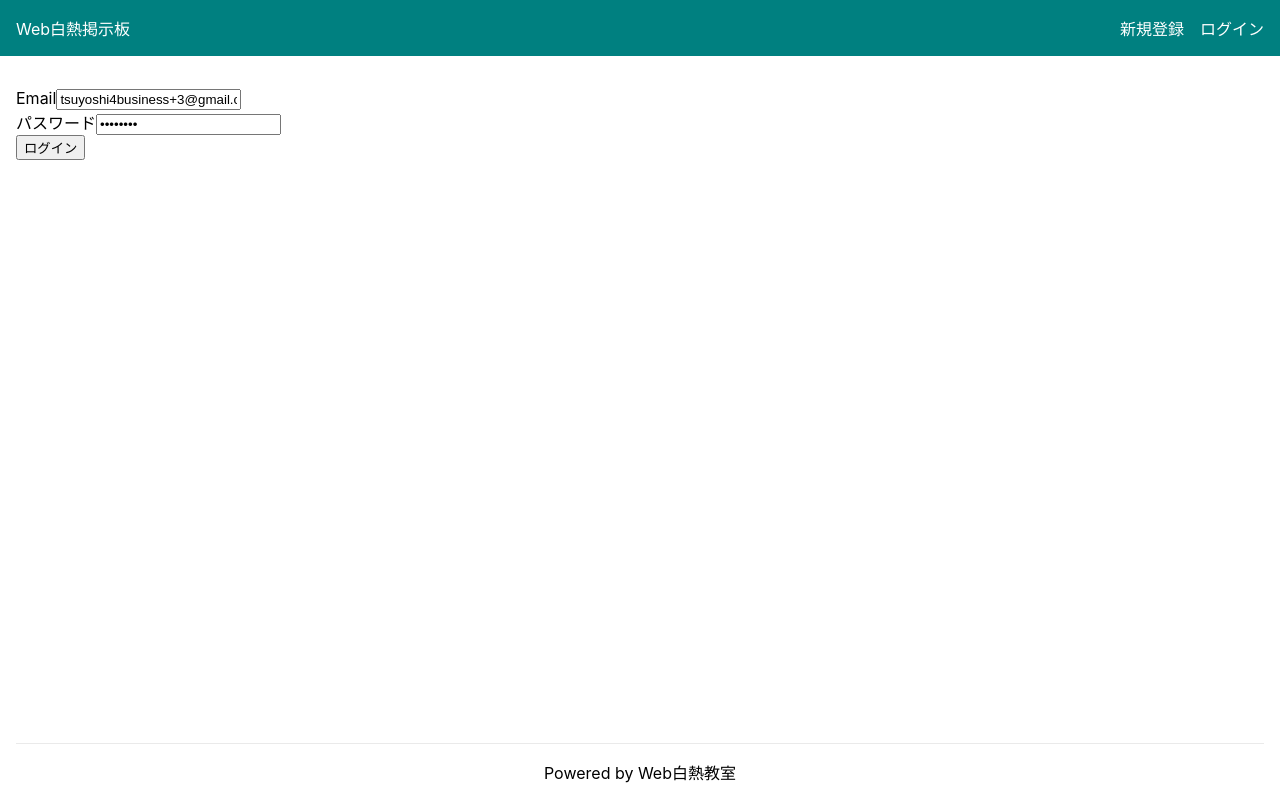
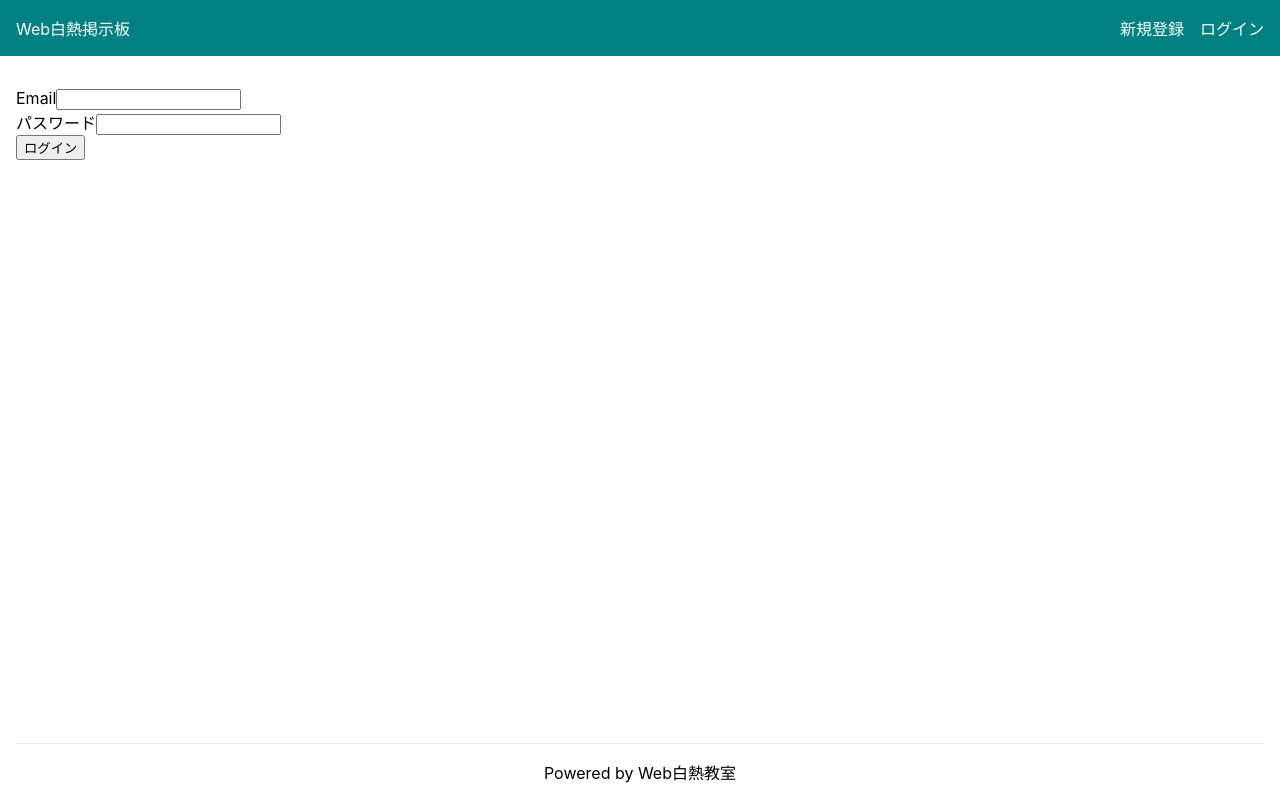
Before and after one commit to tsuyopon-xyz/nest-next-bbs, a Next.js app in the folder frontend/app/: page /signin in a window 1280 px wide. Built offline with nearby package versions, Linux system fonts and the light colour scheme; no server answers.

Commit message:
Delete default value in signin form.

```diff
--- a/frontend/app/src/features/auth/components/signin/SigninForm/index.tsx
+++ b/frontend/app/src/features/auth/components/signin/SigninForm/index.tsx
@@ -7,8 +7,8 @@ export const SigninForm: FC = () => {
   const dispatch = useAppDispatch();
   const signinState = useAppSelector((state) => state.auth.signin);
   const [signinInput, setSinginInput] = useState<SigninInput>({
-    email: 'tsuyoshi4business+3@gmail.com',
-    password: 'test1234',
+    email: '',
+    password: '',
   });
 
   const onChangeHandler: ChangeEventHandler<HTMLInputElement> = (event) => {
```
